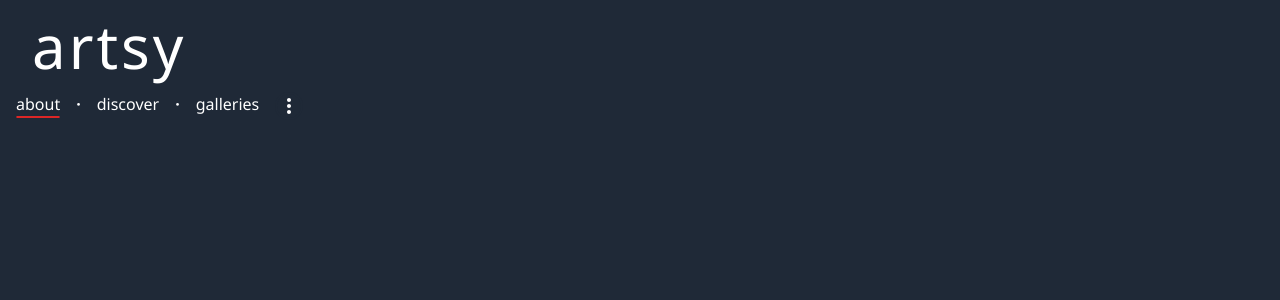
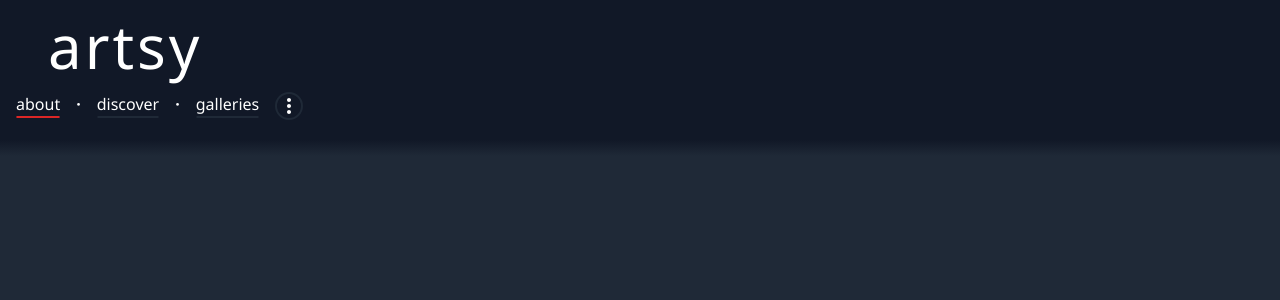
Before and after one commit to J404/world-gallery, a React (Create React App) app: page / in a window 1280 px wide. Shown: the top 300 px of the page. Built offline with nearby package versions, Linux system fonts and the light colour scheme.

Commit message:
Small changes to header styling

```diff
--- a/src/App.tsx
+++ b/src/App.tsx
@@ -10,7 +10,8 @@ function App() {
     <div className='App'>
       <Router>
         <Header></Header>
-        <div id='separator' className='w-full h-12'></div>
+        <div id='separator' className='w-full h-4 mb-8 bg-gradient-to-b from-gray-900 to-gray-800'
+        ></div>
         <Switch>
           <Route path='/discover'>
             <Discover></Discover>
--- a/src/Header.tsx
+++ b/src/Header.tsx
@@ -24,8 +24,8 @@ const Header: React.FC = () => {
   }
 
   return (
-    <div className="Header">
-      <h2 className="text-6xl m-4 ml-8 tracking-wider">artsy</h2>
+    <div className="Header bg-gray-900 pb-5">
+      <h2 className="text-6xl p-4 ml-8 tracking-wider">artsy</h2>
       <ul className="flex flex-row mx-4 space-x-4">
         <li className="group" onClick={() => clickLink(0)}>
           <Link to="/">about</Link>
```
